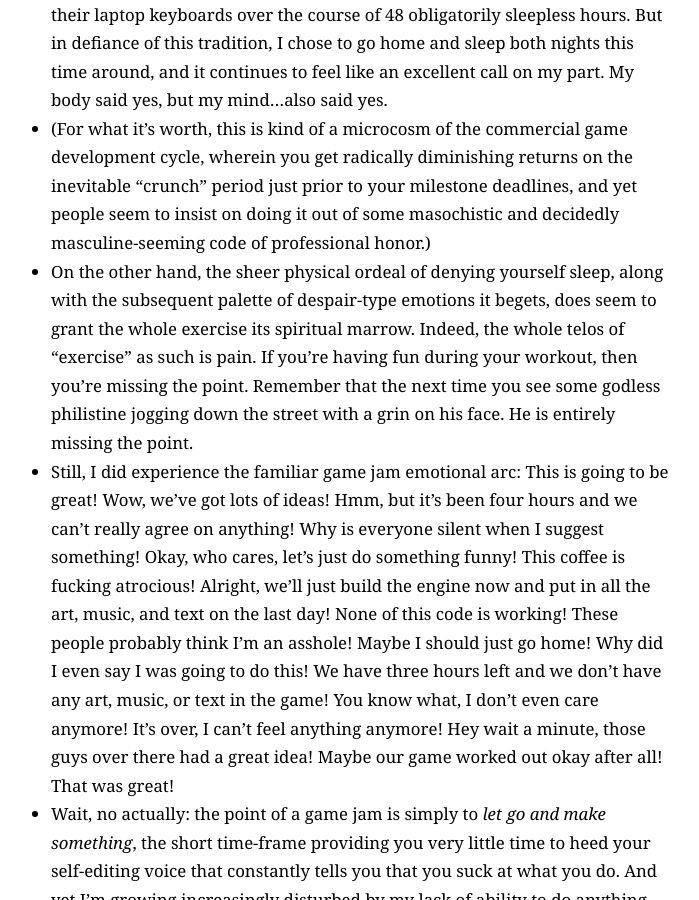
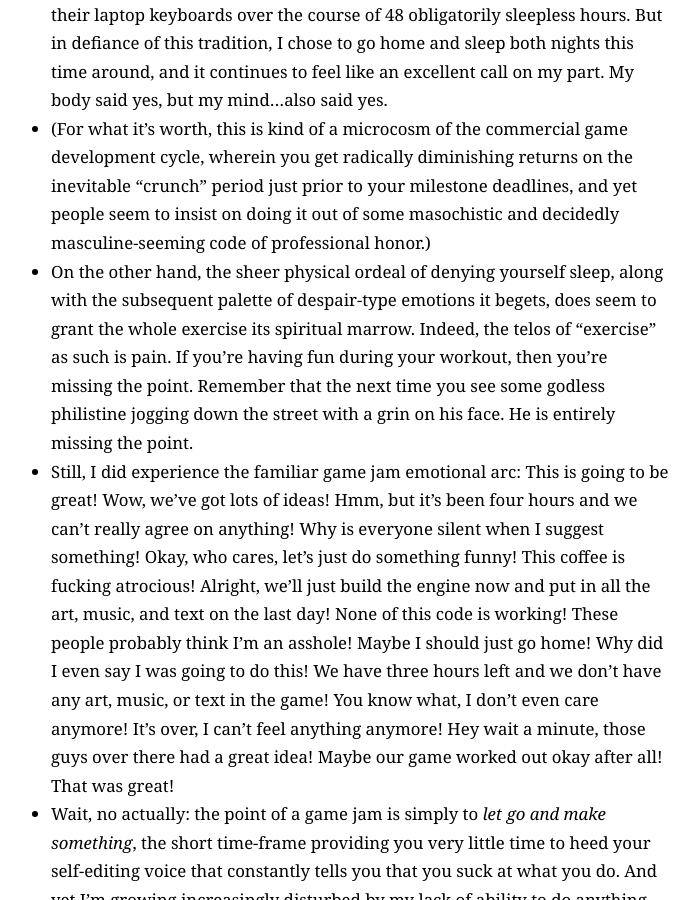
Before and after one commit to jeffomatic/jeffomatic.github.io, a Jekyll site: the page built from _posts/2012-08-22-jcvj-mini-postmortem.md, in a window 1280 px wide and 900 px high, scrolled down 1442 px. Shown: the whole window, without its empty margins (299-998 px from the left). Built offline with Jekyll 4.4.1, drawn with Linux system fonts in a browser that asks for light colours; some web fonts are replaced.

Commit message:
jcvj: edits

```diff
--- a/_posts/2012-08-22-jcvj-mini-postmortem.md
+++ b/_posts/2012-08-22-jcvj-mini-postmortem.md
@@ -16,7 +16,7 @@ Anyways:
 - We in fact reached no stable consensus regarding the name of the game. I suggested *Show Her My Thailand* despite its liberal grammatical interpretation of Van Damme's [now-infamous statement](http://www.guardian.co.uk/film/2012/aug/10/van-damme-expendables-2) on his relationship with *Street Fighter: The Movie* co-star Kylie Minogue. I thought the four words had a certain rhythmic and meme-sounding quality to them. Dave and Jen seemed prefer the more concise *My Thailand*. But the law of the digital frontier is not derived from the democratic process, but rather from the individual fiat of the guy wielding the FTP client.
 - The game jam in its Platonic form consists of three or four technical wunderkinds with Skrillex haircuts typing profound rapid somethings into their laptop keyboards over the course of 48 obligatorily sleepless hours. But in defiance of this tradition, I chose to go home and sleep both nights this time around, and it continues to feel like an excellent call on my part. My body said yes, but my mind…also said yes.
 - (For what it's worth, this is kind of a microcosm of the commercial game development cycle, wherein you get radically diminishing returns on the inevitable "crunch" period just prior to your milestone deadlines, and yet people seem to insist on doing it out of some masochistic and decidedly masculine-seeming code of professional honor.)
-- On the other hand, the sheer physical ordeal of denying yourself sleep, along with the subsequent palette of despair-type emotions it begets, does seem to grant the whole exercise its spiritual marrow. Indeed, the whole telos of "exercise" as such is pain. If you're having fun during your workout, then you're missing the point. Remember that the next time you see some godless philistine jogging down the street with a grin on his face. He is entirely missing the point.
+- On the other hand, the sheer physical ordeal of denying yourself sleep, along with the subsequent palette of despair-type emotions it begets, does seem to grant the whole exercise its spiritual marrow. Indeed, the telos of "exercise" as such is pain. If you're having fun during your workout, then you're missing the point. Remember that the next time you see some godless philistine jogging down the street with a grin on his face. He is entirely missing the point.
 - Still, I did experience the familiar game jam emotional arc: This is going to be great! Wow, we've got lots of ideas! Hmm, but it's been four hours and we can't really agree on anything! Why is everyone silent when I suggest something! Okay, who cares, let's just do something funny! This coffee is fucking atrocious! Alright, we'll just build the engine now and put in all the art, music, and text on the last day! None of this code is working! These people probably think I'm an asshole! Maybe I should just go home! Why did I even say I was going to do this! We have three hours left and we don't have any art, music, or text in the game! You know what, I don't even care anymore! It's over, I can't feel anything anymore! Hey wait a minute, those guys over there had a great idea! Maybe our game worked out okay after all! That was great!
 - Wait, no actually: the point of a game jam is simply to *let go and make something*, the short time-frame providing you very little time to heed your self-editing voice that constantly tells you that you suck at what you do. And yet I'm growing increasingly disturbed by my lack of ability to do anything creative outside my professional life without resorting to gimmicky self-discipline tactics like a 48-hour deadline. After all, why can't I just sit down and apply some real creative discipline to my free time?
 - And I have a similar complaint/admission regarding a habitual thematic dependency on the post-modernish trifecta of absurdity, nostalgia, and irony, which can be creatively liberating at first, but tends to degenerate into a crutch, one that seems grounded in fear and self-loathing.
```
Also changed, not shown: 1 other file.
